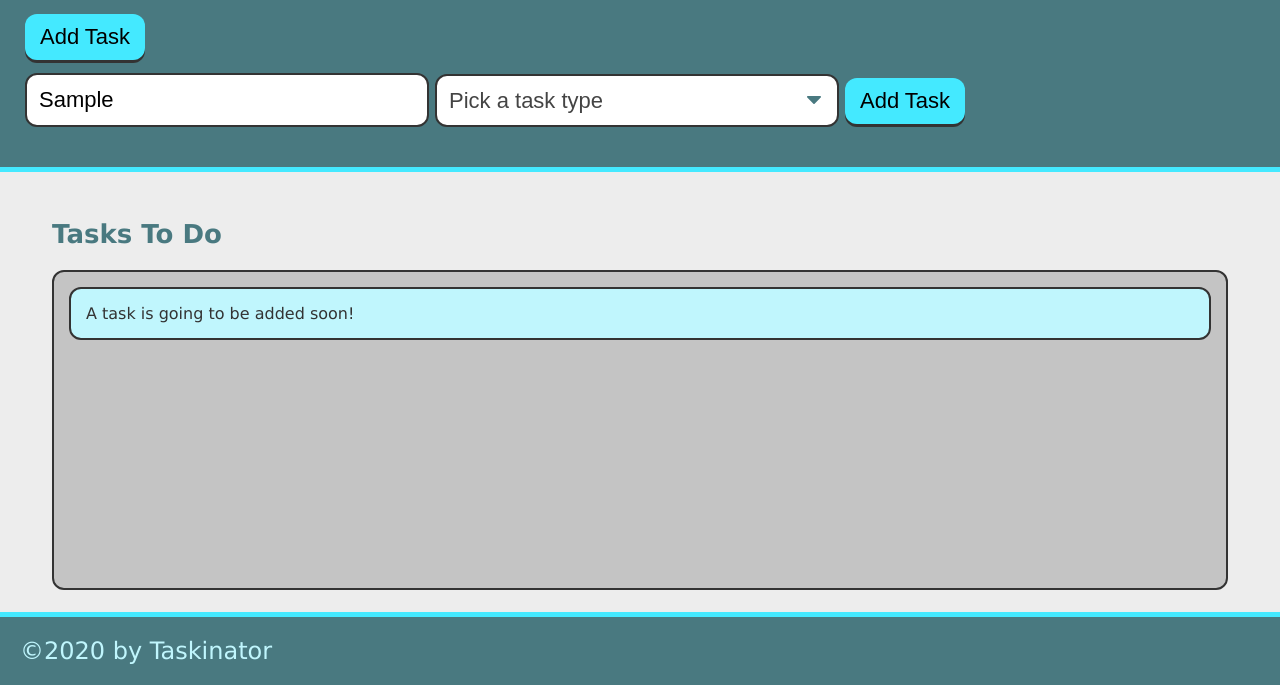
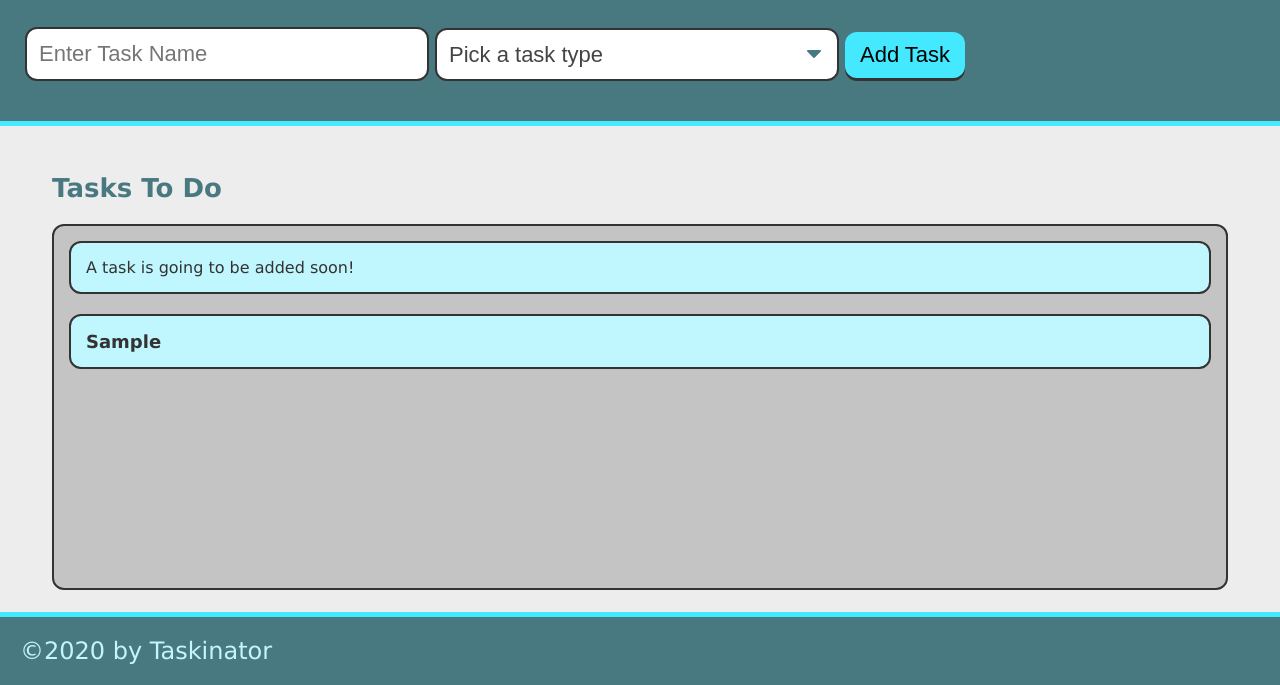
Before and after one commit to FernandoMoreno1/taskinator, a plain HTML site: page index.html in a window 1280 px wide. Both pictures are taken after typing "Sample" into the empty fields and a click on the button "Add Task". Shown: the part 115-800 px from the top of the page. Drawn offline with Linux system fonts and the light colour scheme.

Commit message:
add ability to submit custom tasks

```diff
--- a/assets/js/script.js
+++ b/assets/js/script.js
@@ -1,19 +1,41 @@
 var formEl = document.querySelector("#task-form");
 var tasksToDoEl = document.querySelector("#tasks-to-do");
 
-var taskFormHandler = function(event) {
+var taskFormHandler = function (event) {
   event.preventDefault();
   var taskNameInput = document.querySelector("input[name='task-name']").value;
   var taskTypeInput = document.querySelector("select[name='task-type']").value;
 
   // package up data as an object
   var taskDataObj = {
-      name: taskNameInput,
-      type: taskTypeInput
+    name: taskNameInput,
+    type: taskTypeInput
   };
 
   // send it as an argument to createTaskEl
   createTaskEl(taskDataObj);
+
+  // check if input values are empty strings
+// check if input values are empty strings
+
+
+      if (false) {
+      // this will not run because false is not true
+        console.log("Is false true? No.");
+      }
+
+      if (3 === 10 || "a" === "a") {
+      // this will run because at least one of the conditions is true
+        console.log("Does 3 equal 10? No.");
+        console.log("Does the letter 'a' equal the letter 'a'? Yes.");
+      }
+
+      if (3 === 10 && "a" === "a") {
+      // this will not run because both conditions have to be true to run
+        console.log("Does 3 equal 10? No.");
+        console.log("Does the letter 'a' equal the letter 'a'? Yes.");
+      }
+      formEl.reset();
 };
 
 var createTaskEl = function (taskDataObj) {
--- a/index.html
+++ b/index.html
@@ -14,7 +14,6 @@
   <header>
     <h1 class="page-title">Taskinator</h1>
     <p>Click the button below to add a new task!</p>
-    <button class="btn" id="save-task">Add Task</button>
 
 
     <form id="task-form">
```
